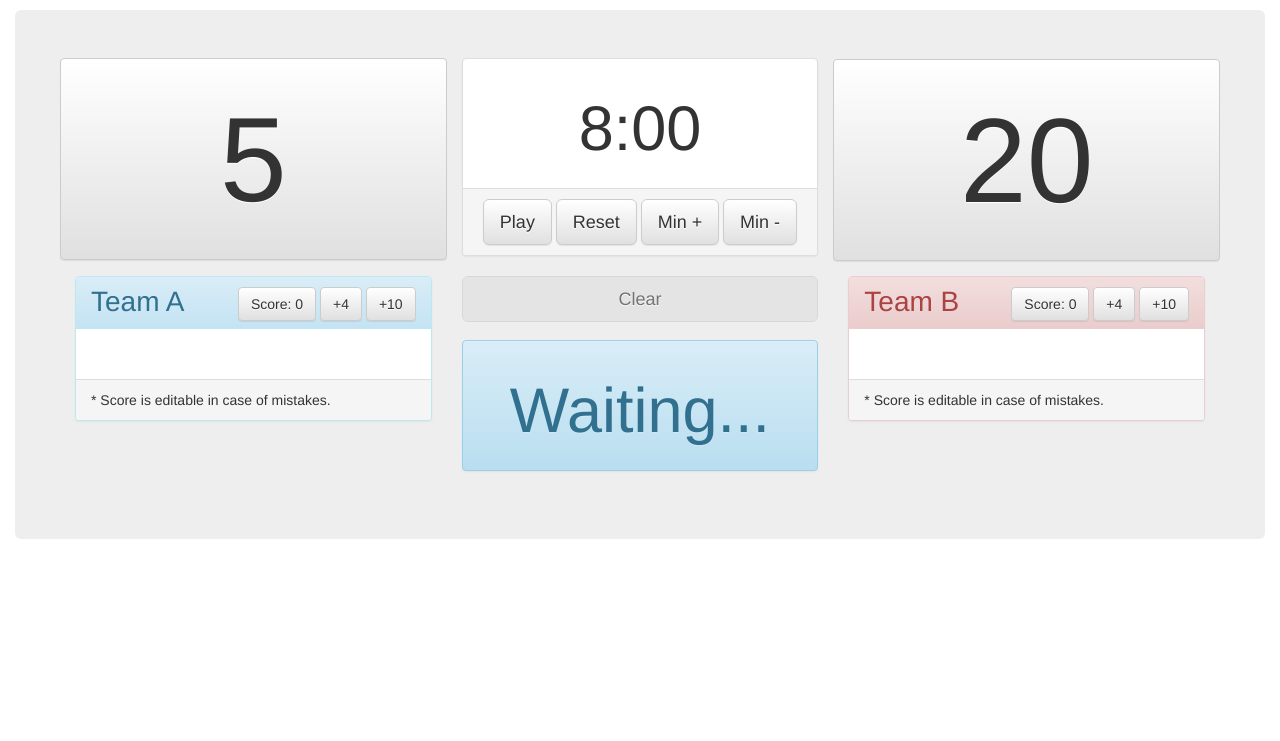
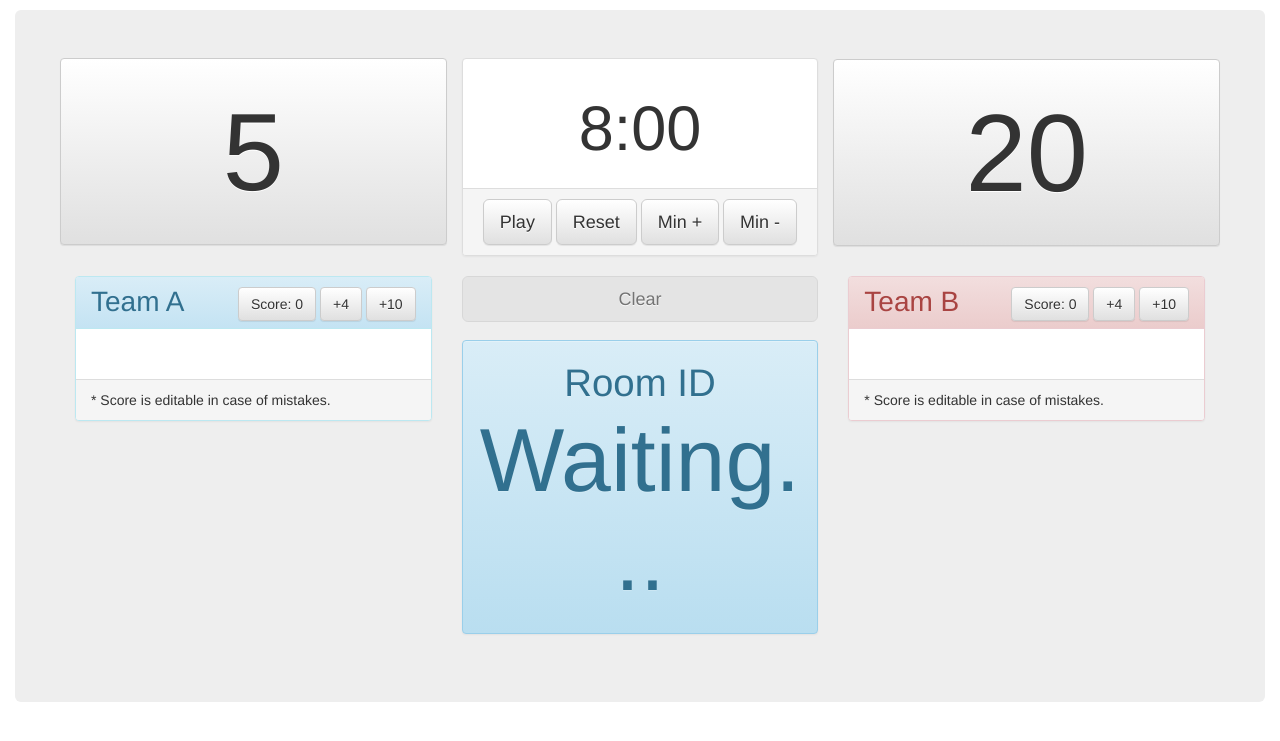
Before and after one commit to 415mcc/SciBowlBuzzer, a Flask app: page /h in a window 1280 px wide. Shown: the top 741 px of the page. Run offline with Flask 2, Linux system fonts and the light colour scheme; some libraries are stand-ins or nearby versions.

Commit message:
Minor design changes, site title across pages

```diff
--- a/settings.py
+++ b/settings.py
@@ -18,6 +18,8 @@ config = {
 class TV:
     room_id_len = 6
     name_len = 15
+    github_link = 'https://github.com/lachm/SciBowlBuzzer'
+    site_title = 'SciBowlBuzzer'
 
 # --End Settings--
 
--- a/templates/scoreboard.html
+++ b/templates/scoreboard.html
@@ -4,7 +4,7 @@
     <meta charset="utf-8">
     <meta name="viewport" content="width=device-width, initial-scale=1">
 
-    <title>SBowl Scoreboard</title>
+    <title>Scoreboard - {{ tv.site_title }}</title>
     <link rel="stylesheet" href="https://maxcdn.bootstrapcdn.com/bootstrap/3.3.7/css/bootstrap.min.css" integrity="sha384-BVYiiSIFeK1dGmJRAkycuHAHRg32OmUcww7on3RYdg4Va+PmSTsz/K68vbdEjh4u" crossorigin="anonymous">
     <link rel="stylesheet" href="https://maxcdn.bootstrapcdn.com/bootstrap/3.3.7/css/bootstrap-theme.min.css" integrity="sha384-rHyoN1iRsVXV4nD0JutlnGaslCJuC7uwjduW9SVrLvRYooPp2bWYgmgJQIXwl/Sp" crossorigin="anonymous">
     <style>
@@ -18,9 +18,19 @@
         margin-bottom: 5%;
         width: 100%;
       }
+      #roomID-disp span {
+        font-size: 3vw;
+        margin-bottom: 0;
+
+      }
+      #roomID-disp h1 {
+        font-size: 7vw;
+        margin-top: 0;
+        word-wrap: break-word;
+      }
       .btn-xlarge {
         padding: 1rem .5rem;
-        font-size: 12rem;
+        font-size: 11rem;
         line-height: 1.5;
       }
       .panel-footer .btn-group button {
@@ -49,8 +59,8 @@
     <div class="container-fluid" id="scoreboard">
       <div class="jumbotron">
         <div class="row">
-          <button type="button" id="tossupClock" class="btn btn-default btn-xlarge text-center col-md-4">5</button>
-          <div class="col-md-4">
+          <button type="button" id="tossupClock" class="btn btn-default btn-xlarge text-center col-xs-4" title="Tossup Clock">5</button>
+          <div class="col-xs-4">
             <div class="panel panel-default">
               <div class="panel-body">
                 <h1 id="mainClock" class="text-center">8:00</h1>
@@ -63,19 +73,19 @@
                   <button type="button" id="mainClockSubMin" class="btn btn-lg btn-default">Min -</button>
                 </div>
                 <div class="row">
-                  <button type="button" id="mainClockPause" class="btn btn-lg btn-default text-left col-md-offset-4 col-md-4">Pause</button>
+                  <button type="button" id="mainClockPause" class="btn btn-lg btn-default text-left col-xs-offset-4 col-xs-4">Pause</button>
                 </div>
               </div>
             </div>
           </div>
-          <div class="col-md-4">
+          <div class="col-xs-4">
 
 
           </div>
-          <button type="button" id="bonusClock" class="btn btn-default btn-xlarge text-center col-md-4">20</button>
+          <button type="button" id="bonusClock" class="btn btn-default btn-xlarge text-center col-xs-4" title="Bonus Clock">20</button>
         </div>
         <div class="row">
-          <div class="col-md-4">
+          <div class="col-xs-4">
             <div class="panel panel-info">
               <div class="panel-heading">
                 <h2 class="panel-title">Team A</h2>
@@ -91,13 +101,14 @@
               <div class="panel-footer">* Score is editable in case of mistakes.</div>
             </div>
           </div>
-          <div class="text-center center-group col-md-4">
+          <div class="text-center center-group col-xs-4">
             <button type="button" id="lockout-btn" class="btn btn-lg btn-default" disabled>Clear</button>
-            <div class="alert alert-info center-block">
+            <div class="alert alert-info center-block" id="roomID-disp">
+              <span class="text-center">Room ID</span>
               <h1 class="text-center" id="roomID">Waiting...</h1>
             </div>
           </div>
-          <div class="col-md-4">
+          <div class="col-xs-4">
             <div class="panel panel-danger">
               <div class="panel-heading">
                 <h2 class="panel-title">Team B</h2>
```
Also changed, not shown: templates/login.html (+21 -16 lines).
